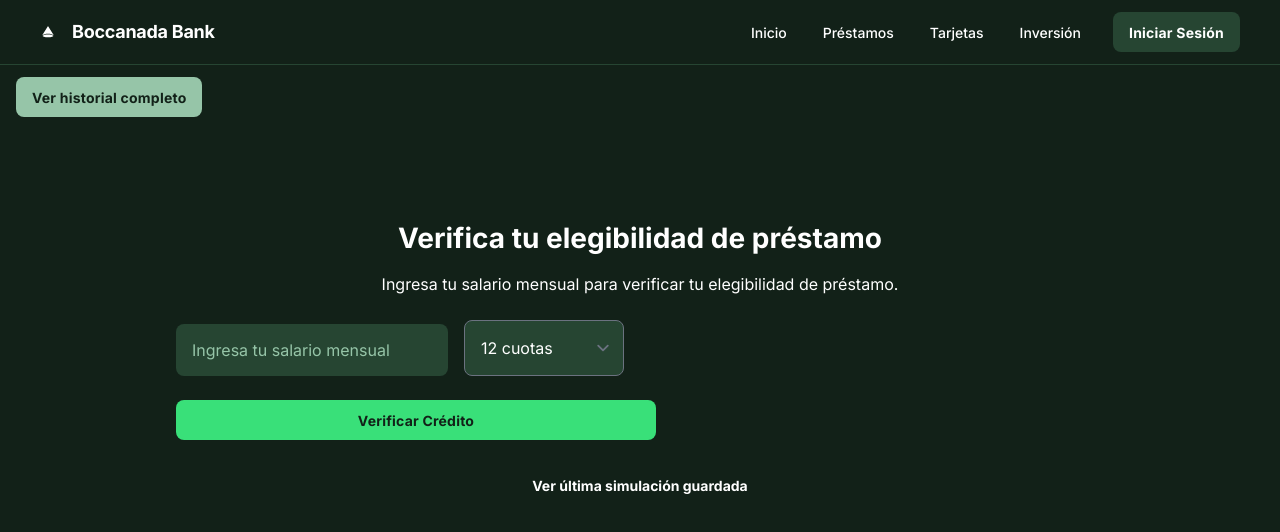
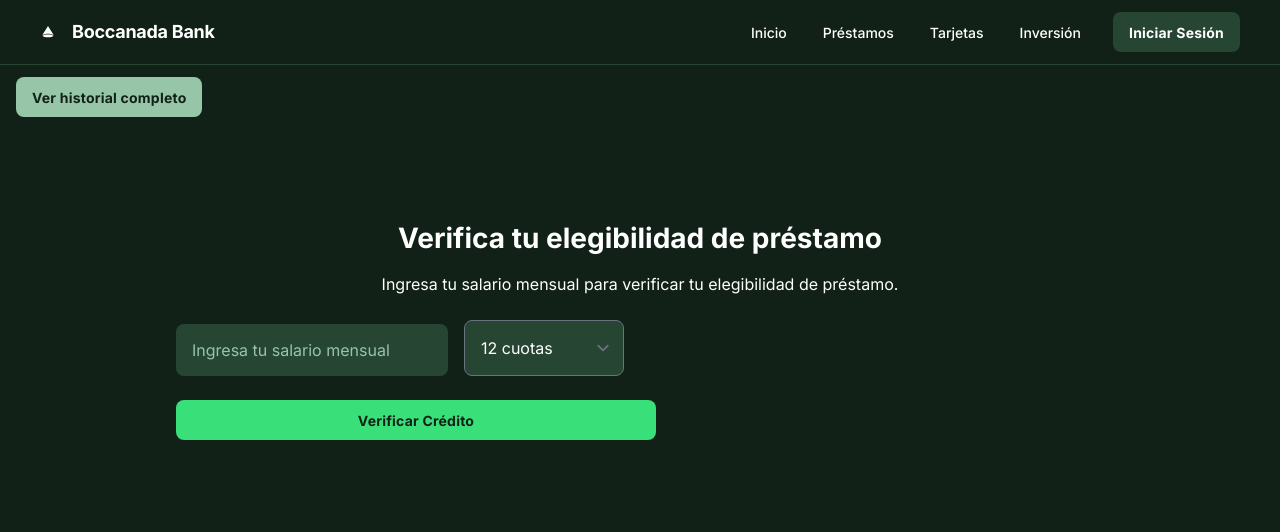
Before and after one commit to Maritzx/ProyectoFinalBalparda, a plain HTML site: page index.html in a window 1280 px wide. Drawn offline with nearby package versions, Linux system fonts and the light colour scheme; some packages are replaced by stand-ins of ours; a script that the page names is missing.

Commit message:
quité boton que no se usaba

```diff
--- a/index.html
+++ b/index.html
@@ -107,14 +107,7 @@
             </div>
 
             <p id="resultado" class="text-white text-base font-normal leading-normal pb-3 pt-1 px-4 text-center"></p>
-  <div class="flex justify-center pb-4">
-  <button
-    id="verSimulaciones"
-    class="mt-2 text-sm font-semibold text-white hover:underline"
-  >
-    Ver última simulación guardada
-  </button>
-</div>
+
 
           </form>
         </div>
```
